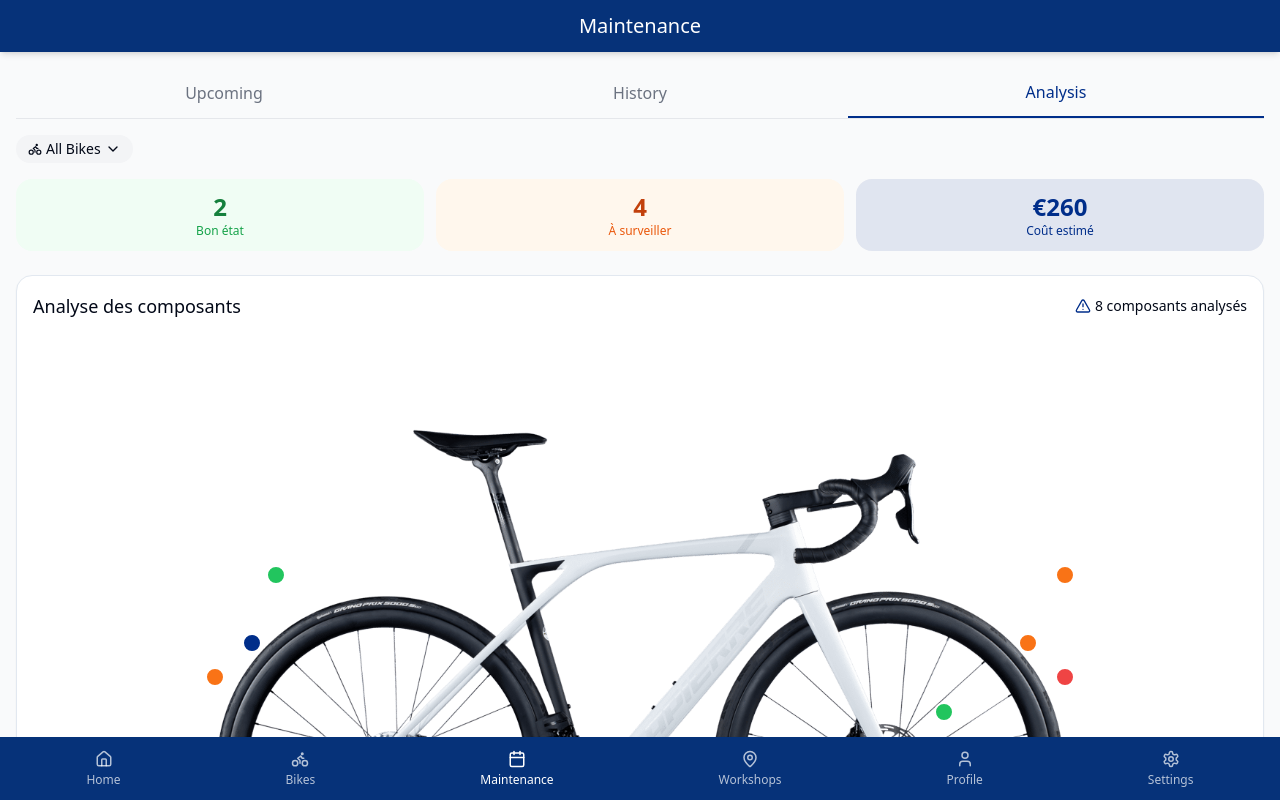
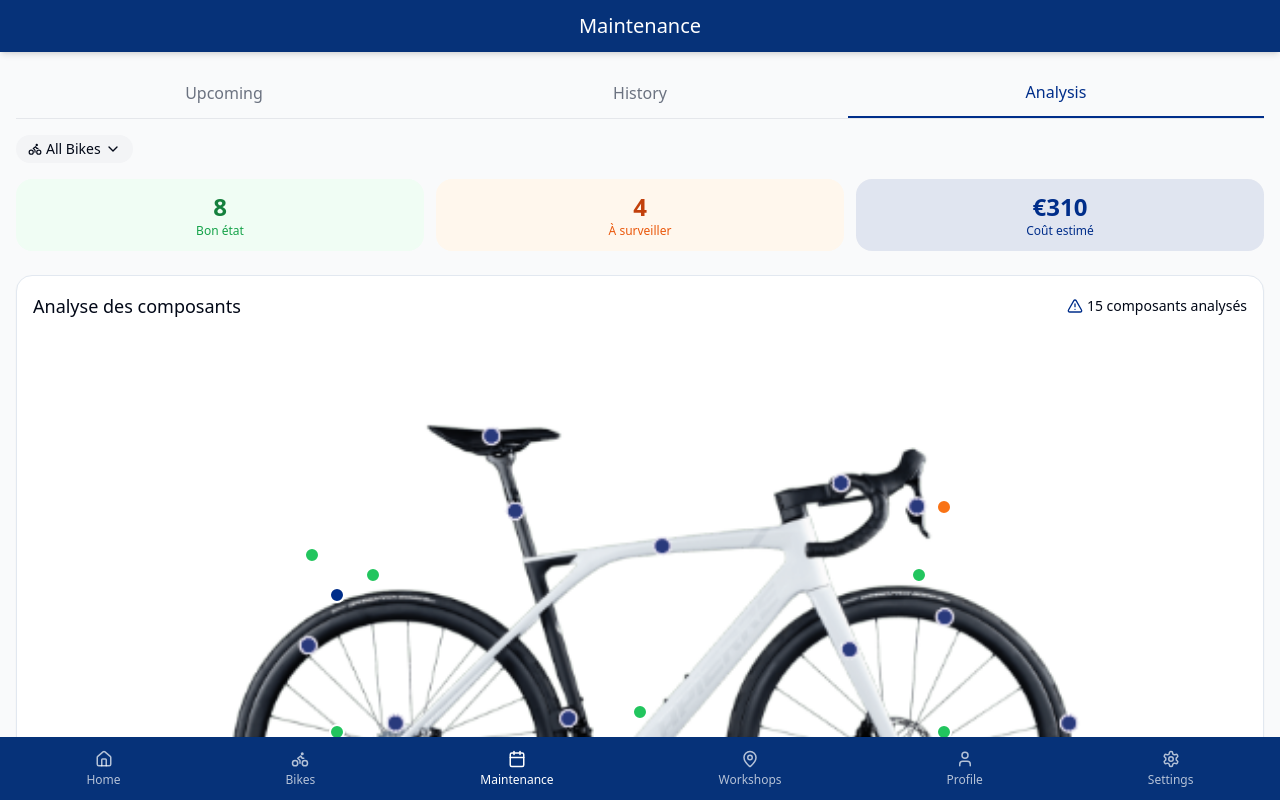
Before and after one commit to quentinhoff/lapierre-bike-care, a React (Vite) app: page /maintenance in a window 1280 px wide. Both pictures are taken after a click on the button "Analysis". Shown: the top 800 px of the page. Built offline with nearby package versions, Linux system fonts and the light colour scheme.

Commit message:
Refactor: Update bike analysis section
Replace and add component points in the bike analysis section based on the provided image, associating the correct components from the bike's technical sheet.

```diff
--- a/src/components/Maintenance/BikeAnalysis.tsx
+++ b/src/components/Maintenance/BikeAnalysis.tsx
@@ -1,4 +1,3 @@
-
 import React, { useState } from 'react';
 import { AlertTriangle, TrendingUp, DollarSign } from 'lucide-react';
 import { Card, CardContent } from "@/components/ui/card";
@@ -22,45 +21,57 @@ interface ComponentPoint {
 const BikeAnalysis: React.FC = () => {
   const [componentPoints, setComponentPoints] = useState<ComponentPoint[]>([
     {
-      id: 'chain',
-      x: 55,
-      y: 65,
-      name: 'Chaîne SRAM Force 12s',
-      currentUsage: 1800,
-      recommendedChange: 2500,
+      id: 'handlebar',
+      x: 23,
+      y: 32,
+      name: 'Guidon',
+      currentUsage: 8500,
+      recommendedChange: 15000,
+      unit: 'km',
+      condition: 'good',
+      repairCost: 85,
+      description: 'Guidon en excellent état'
+    },
+    {
+      id: 'brake-levers',
+      x: 28,
+      y: 35,
+      name: 'Leviers de frein',
+      currentUsage: 950,
+      recommendedChange: 12000,
+      unit: 'km',
+      condition: 'good',
+      repairCost: 120,
+      description: 'Leviers en bon état de fonctionnement'
+    },
+    {
+      id: 'shift-levers',
+      x: 25,
+      y: 38,
+      name: 'Leviers de vitesse',
+      currentUsage: 2800,
+      recommendedChange: 10000,
       unit: 'km',
       condition: 'medium',
-      repairCost: 120,
-      description: 'Usure normale de la chaîne'
+      repairCost: 180,
+      description: 'Léger jeu détecté dans les leviers'
     },
     {
-      id: 'front-brake',
-      x: 20,
-      y: 35,
-      name: 'Plaquettes de frein avant',
-      currentUsage: 950,
-      recommendedChange: 1200,
-      unit: 'km',
-      condition: 'good',
-      repairCost: 45,
-      description: 'Plaquettes en bon état'
-    },
-    {
-      id: 'rear-brake',
-      x: 85,
-      y: 35,
-      name: 'Plaquettes de frein arrière',
-      currentUsage: 1100,
-      recommendedChange: 1200,
+      id: 'saddle',
+      x: 75,
+      y: 25,
+      name: 'Selle',
+      currentUsage: 6500,
+      recommendedChange: 8000,
       unit: 'km',
       condition: 'warning',
-      repairCost: 45,
-      description: 'Remplacement bientôt nécessaire'
+      repairCost: 95,
+      description: 'Usure visible sur la selle'
     },
     {
       id: 'front-tire',
-      x: 15,
-      y: 50,
+      x: 25,
+      y: 65,
       name: 'Pneu avant Continental GP5000S TR',
       currentUsage: 3500,
       recommendedChange: 4000,
@@ -71,8 +82,8 @@ const BikeAnalysis: React.FC = () => {
     },
     {
       id: 'rear-tire',
-      x: 85,
-      y: 50,
+      x: 75,
+      y: 65,
       name: 'Pneu arrière Continental GP5000S TR',
       currentUsage: 3800,
       recommendedChange: 4000,
@@ -82,9 +93,69 @@ const BikeAnalysis: React.FC = () => {
       description: 'Remplacement urgent recommandé'
     },
     {
+      id: 'front-spokes',
+      x: 25,
+      y: 58,
+      name: 'Rayons avant',
+      currentUsage: 8500,
+      recommendedChange: 15000,
+      unit: 'km',
+      condition: 'good',
+      repairCost: 45,
+      description: 'Rayons en bon état'
+    },
+    {
+      id: 'rear-spokes',
+      x: 75,
+      y: 58,
+      name: 'Rayons arrière',
+      currentUsage: 8200,
+      recommendedChange: 15000,
+      unit: 'km',
+      condition: 'good',
+      repairCost: 45,
+      description: 'Rayons correctement tendus'
+    },
+    {
+      id: 'front-brake-disc',
+      x: 20,
+      y: 60,
+      name: 'Disque de frein avant SRAM',
+      currentUsage: 5200,
+      recommendedChange: 6000,
+      unit: 'km',
+      condition: 'medium',
+      repairCost: 65,
+      description: 'Légères rayures visibles'
+    },
+    {
+      id: 'rear-brake-disc',
+      x: 70,
+      y: 60,
+      name: 'Disque de frein arrière SRAM',
+      currentUsage: 5500,
+      recommendedChange: 6000,
+      unit: 'km',
+      condition: 'warning',
+      repairCost: 65,
+      description: 'Usure importante détectée'
+    },
+    {
+      id: 'chain',
+      x: 55,
+      y: 70,
+      name: 'Chaîne SRAM Force 12s',
+      currentUsage: 1800,
+      recommendedChange: 2500,
+      unit: 'km',
+      condition: 'medium',
+      repairCost: 120,
+      description: 'Usure normale de la chaîne'
+    },
+    {
       id: 'cassette',
-      x: 75,
-      y: 55,
+      x: 72,
+      y: 62,
       name: 'Cassette Shimano Ultegra 11-28',
       currentUsage: 8500,
       recommendedChange: 10000,
@@ -94,28 +165,40 @@ const BikeAnalysis: React.FC = () => {
       description: 'Cassette en excellent état'
     },
     {
-      id: 'front-disc',
-      x: 18,
-      y: 45,
-      name: 'Disque de frein avant SRAM',
-      currentUsage: 5200,
-      recommendedChange: 6000,
+      id: 'derailleur',
+      x: 68,
+      y: 68,
+      name: 'Dérailleur arrière',
+      currentUsage: 7200,
+      recommendedChange: 12000,
       unit: 'km',
-      condition: 'medium',
-      repairCost: 65,
-      description: 'Légères rayures visibles'
+      condition: 'good',
+      repairCost: 250,
+      description: 'Dérailleur bien réglé'
     },
     {
-      id: 'rear-disc',
-      x: 82,
-      y: 45,
-      name: 'Disque de frein arrière SRAM',
-      currentUsage: 5500,
-      recommendedChange: 6000,
+      id: 'frame',
+      x: 50,
+      y: 55,
+      name: 'Cadre',
+      currentUsage: 8500,
+      recommendedChange: 50000,
       unit: 'km',
-      condition: 'warning',
-      repairCost: 65,
-      description: 'Usure importante détectée'
+      condition: 'good',
+      repairCost: 0,
+      description: 'Cadre en parfait état'
+    },
+    {
+      id: 'seat-post',
+      x: 73,
+      y: 35,
+      name: 'Tige de selle',
+      currentUsage: 8500,
+      recommendedChange: 20000,
+      unit: 'km',
+      condition: 'good',
+      repairCost: 120,
+      description: 'Tige de selle sans problème'
     }
   ]);
 
@@ -248,7 +331,7 @@ const BikeAnalysis: React.FC = () => {
 
           <div className="relative" style={{ paddingBottom: '56.25%' }}>
             <img
-              src="/lovable-uploads/1acc67b4-cd47-4ae0-a5d7-1978b804a520.png"
+              src="/lovable-uploads/eab8939e-f868-43a4-ba84-2bc95c5a9d19.png"
               alt="Vélo Lapierre"
               className="absolute inset-0 w-full h-full object-contain"
             />
@@ -258,11 +341,11 @@ const BikeAnalysis: React.FC = () => {
                 <Tooltip key={point.id}>
                   <TooltipTrigger asChild>
                     <button
-                      className={`absolute w-5 h-5 rounded-full border-2 border-white transform -translate-x-1/2 -translate-y-1/2 ${
+                      className={`absolute w-4 h-4 rounded-full border-2 border-white transform -translate-x-1/2 -translate-y-1/2 ${
                         selectedComponent === point.id
-                          ? `${getConditionColor(point.condition)} scale-125 animate-pulse`
+                          ? `${getConditionColor(point.condition)} scale-125 animate-pulse shadow-lg`
                           : getConditionColor(point.condition)
-                      }`}
+                      } hover:scale-110 transition-transform`}
                       style={{ left: `${point.x}%`, top: `${point.y}%` }}
                       onClick={() => handleComponentClick(point.id)}
                     />
```
Also changed, not shown: public/lovable-uploads/eab8939e-f868-43a4-ba84-2bc95c5a9d19.png (added).
